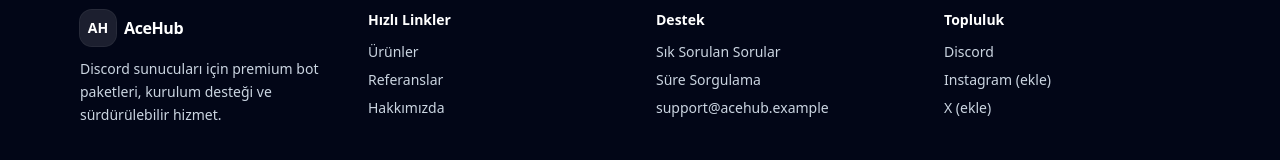
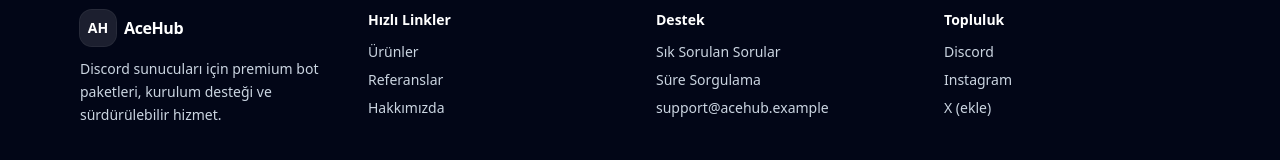
Before and after one commit to anilckr/AceHub, a Next.js app: page / in a window 1280 px wide. Shown: the part 2085-2245 px from the top of the page. Built offline with nearby package versions, Linux system fonts and the light colour scheme.

Commit message:
auto: ui update

```diff
--- a/components/Footer.jsx
+++ b/components/Footer.jsx
@@ -38,7 +38,7 @@
           <h4 className="text-sm font-semibold text-white">Topluluk</h4>
           <div className="grid gap-2 text-sm text-slate-300">
             <a className="hover:text-white" href="https://discord.gg/Pq9MhPE7ak" target="_blank" rel="noreferrer">Discord</a>
-            <a className="hover:text-white" href="https://instagram.com/acehubcode" aria-disabled="true">Instagram (ekle)</a>
+            <a className="hover:text-white" href="https://instagram.com/acehubcode" aria-disabled="true">Instagram</a>
             <a className="hover:text-white" href="#" aria-disabled="true">X (ekle)</a>
           </div>
         </div>
```
